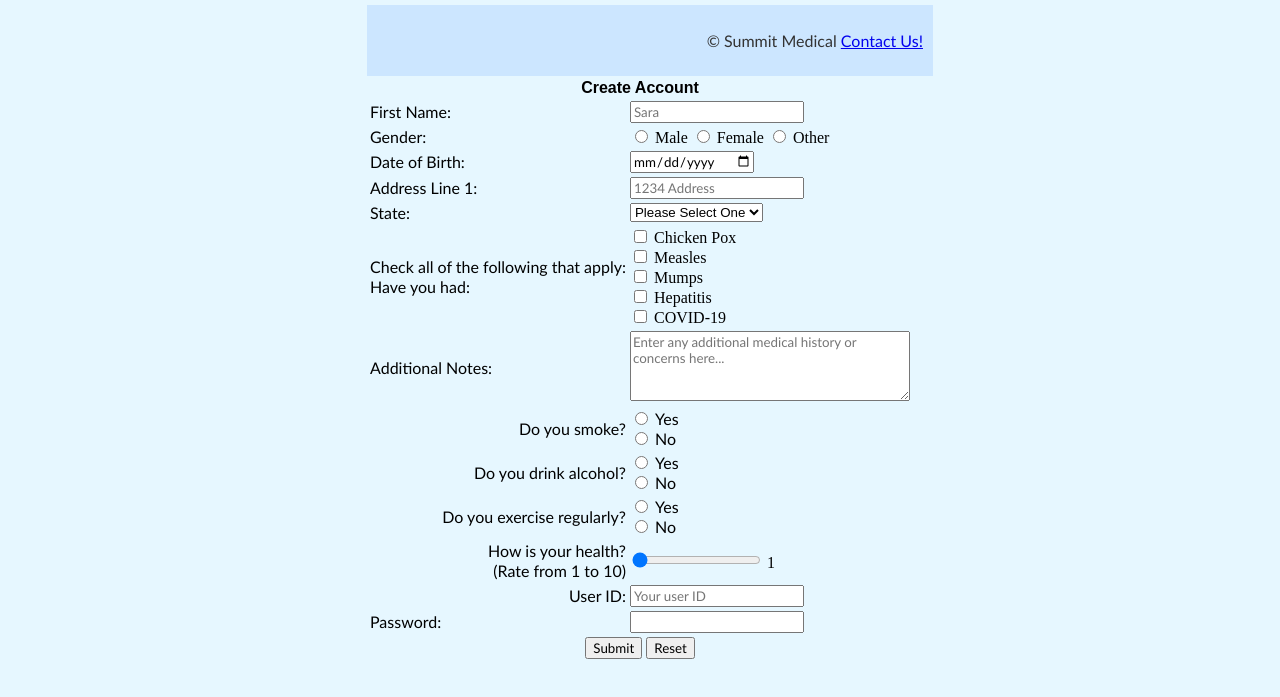
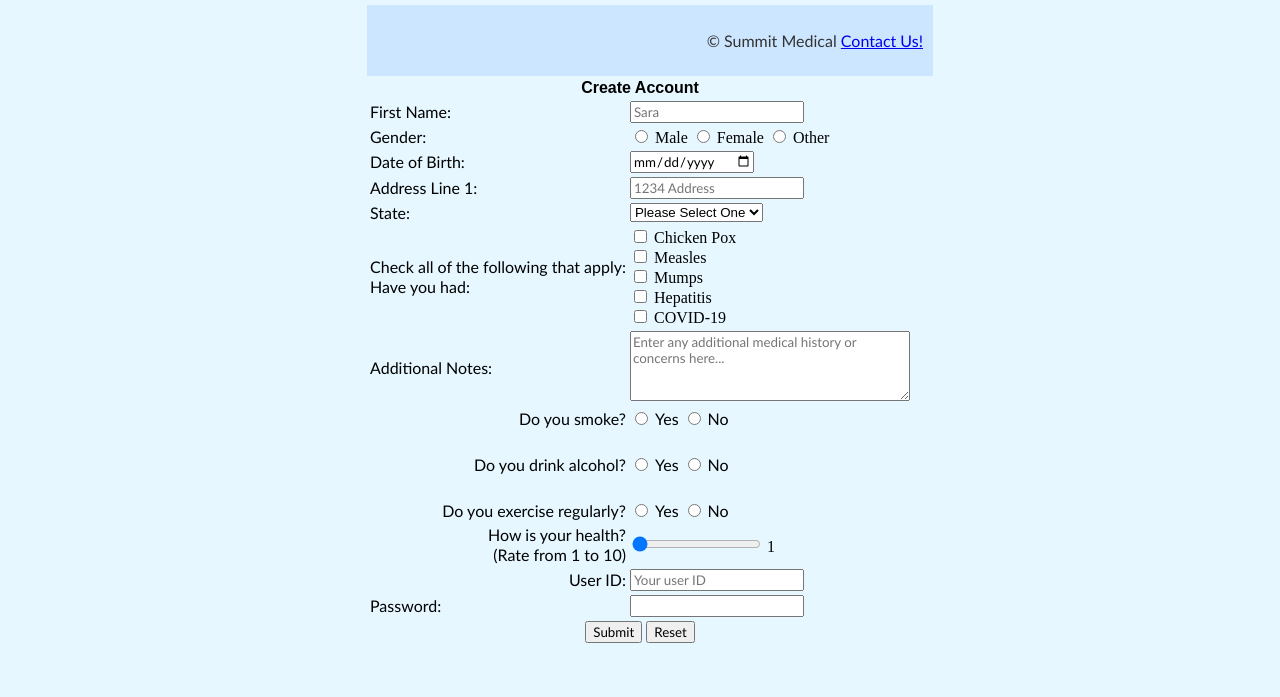
Before and after one commit to sarafatah/MIS3371, a plain HTML site: page index.html in a window 1280 px wide. Shown: the part 107-804 px from the top of the page. Drawn offline with Linux system fonts and the light colour scheme.

Commit message:
Update index.html

```diff
--- a/index.html
+++ b/index.html
@@ -143,30 +143,36 @@
     <td class="td1"><label for="smoking">Do you smoke?</label></td>
     <td>
         <input type="radio" id="smokeYes" name="smoking" value="Yes">
-        <label for="smokeYes">Yes</label><br>
+        <label for="smokeYes">Yes</label>
         <input type="radio" id="smokeNo" name="smoking" value="No">
         <label for="smokeNo">No</label>
     </td>
 </tr>
+
+<tr><td colspan="2"><br></td></tr>
+
 <tr>
     <td class="td1"><label for="alcohol">Do you drink alcohol?</label></td>
     <td>
         <input type="radio" id="alcoholYes" name="alcohol" value="Yes">
-        <label for="alcoholYes">Yes</label><br>
+        <label for="alcoholYes">Yes</label>
         <input type="radio" id="alcoholNo" name="alcohol" value="No">
         <label for="alcoholNo">No</label>
     </td>
 </tr>
 
+<tr><td colspan="2"><br></td></tr>
+
 <tr>
     <td class="td1"><label for="exercise">Do you exercise regularly?</label></td>
     <td>
         <input type="radio" id="exerciseYes" name="exercise" value="Yes">
-        <label for="exerciseYes">Yes</label><br>
+        <label for="exerciseYes">Yes</label>
         <input type="radio" id="exerciseNo" name="exercise" value="No">
         <label for="exerciseNo">No</label>
     </td>
 </tr>
+
 <tr>
     <td class="td1"><label for="range">How is your health?<br/>(Rate from 1 to 10)</label></td>
     <td>
```
